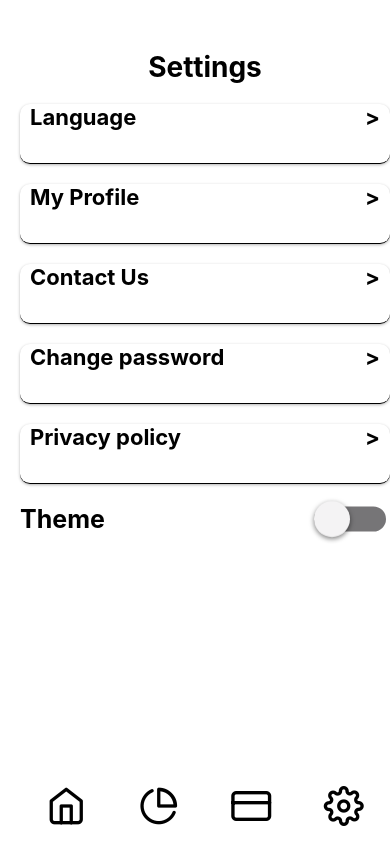
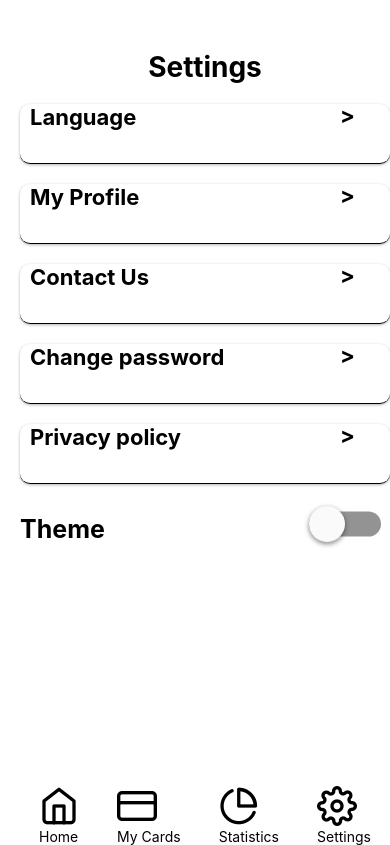
Before and after one commit to Josephus67/rn-assignment5-11038230, a React Native app: screen / in a window 390 px wide. Built offline with nearby package versions, Linux system fonts and the light colour scheme.

Commit message:
back to basics, no more themes

```diff
--- a/App.js
+++ b/App.js
@@ -1,30 +1,14 @@
+
 /*
 import React, { useState } from 'react';
 import { StatusBar } from 'expo-status-bar';
-import { StyleSheet, Text, View, SafeAreaView } from 'react-native';
+import { StyleSheet, Text, View, SafeAreaView, useColorScheme } from 'react-native';
 import {Card, Switch} from 'react-native-paper'
 import Feather from 'react-native-vector-icons/Feather';
 
-const [isDarkMode, setIsDarkMode] = useState(false);
-
-  const lightTheme = {
-    background: '#fff',
-    text: '#000',
-    cardBackground: '#fff',
-    iconColor: '#000',
-  };
-
-  const darkTheme = {
-    background: '#000',
-    text: '#fff',
-    cardBackground: '#333',
-    iconColor: '#fff',
-  };
-
-  const theme = isDarkMode ? darkTheme : lightTheme;
-
 export default function App() {
   return (
+
 
     <SafeAreaView style={styles.container}>
 
@@ -57,6 +41,10 @@ export default function App() {
 <Text style={styles.first_text}>Privacy policy</Text>
 <Text style={styles.greater_than}>></Text>
 </Card>
+
+<Text style={styles.text}>Hello, this is a {isDarkMode ? 'dark' : 'light'} theme!</Text>
+      <Button title="Toggle Theme" onPress={toggleTheme} />
+
     </View>
     <View style={{height:30}}/>
     <View style={{flexDirection: 'row'}}>
@@ -124,67 +112,71 @@ marginLeft: 320,marginTop: -28, fontWeight: 'bold',fontSize:22
 
   },
 });
+
 */
 
-
-import React, { useState } from 'react';
+import React from 'react';
 import { StatusBar } from 'expo-status-bar';
-import { StyleSheet, Text, View, SafeAreaView, Switch } from 'react-native';
-import { Card } from 'react-native-paper';
+import { StyleSheet, Text, View, SafeAreaView } from 'react-native';
+import { Card, Switch } from 'react-native-paper';
 import Feather from 'react-native-vector-icons/Feather';
 
 export default function App() {
-  const [isDarkMode, setIsDarkMode] = useState(false);
-
-  const lightTheme = {
-    background: '#fff',
-    text: '#000',
-    cardBackground: '#fff',
-    iconColor: '#000',
-  };
-
-  const darkTheme = {
-    background: '#000',
-    text: '#fff',
-    //cardBackground: '#000',
-    iconColor: '#fff',
-  };
-
-  const theme = isDarkMode ? darkTheme : lightTheme;
-
   return (
-    <SafeAreaView style={[styles.container, { backgroundColor: theme.background }]}>
+    <SafeAreaView style={styles.container}>
       <View>
-        <Text style={[styles.title, { color: theme.text }]}>Settings</Text>
+        <Text style={{ fontSize: 28, fontWeight: 'bold', textAlign: 'center', marginTop: 50 }}>Settings</Text>
       </View>
-      <View style={styles.spacer} />
+      <View style={{ height: 20 }} />
       <View>
-        {["Language", "My Profile", "Contact Us", "Change password", "Privacy policy"].map((item, index) => (
-          <React.Fragment key={index}>
-            <Card style={[styles.card, { backgroundColor: theme.cardBackground }]}>
-              <Text style={[styles.first_text, { color: theme.text }]}>{item}</Text>
-              <Text style={[styles.greater_than, { color: theme.text }]}>></Text>
-            </Card>
-            <View style={styles.spacer} />
-          </React.Fragment>
-        ))}
+        <Card style={styles.card1}>
+          <Text style={styles.first_text}>Language </Text>
+          <Text style={styles.greater_than}>></Text>
+        </Card>
+        <View style={{ height: 20 }} />
+        <Card style={styles.card1}>
+          <Text style={styles.first_text}>My Profile</Text>
+          <Text style={styles.greater_than}>></Text>
+        </Card>
+        <View style={{ height: 20 }} />
+        <Card style={styles.card1}>
+          <Text style={styles.first_text}>Contact Us</Text>
+          <Text style={styles.greater_than}>></Text>
+        </Card>
+        <View style={{ height: 20 }} />
+        <Card style={styles.card1}>
+          <Text style={styles.first_text}>Change password</Text>
+          <Text style={styles.greater_than}>></Text>
+        </Card>
+        <View style={{ height: 20 }} />
+        <Card style={styles.card1}>
+          <Text style={styles.first_text}>Privacy policy</Text>
+          <Text style={styles.greater_than}>></Text>
+        </Card>
       </View>
-      <View style={styles.themeRow}>
-        <Text style={[styles.themeText, { color: theme.text }]}>Theme</Text>
-        <Switch
-          value={isDarkMode}
-          onValueChange={() => setIsDarkMode(!isDarkMode)}
-          thumbColor={isDarkMode ? '#f4f3f4' : '#f4f3f4'}
-          trackColor={{ false: '#767577', true: '#81b0ff' }}
-     style={{ transform: [{scale: 1.8}] }}
-        />
+      <View style={{ height: 30 }} />
+      <View style={{ flexDirection: 'row' }}>
+        <Text style={{ fontSize: 25, fontWeight: 'bold' }}>Theme</Text>
+        <Switch style={{ marginLeft: 220, transform: [{ scale: 1.8 }] }} />
       </View>
       <View style={styles.bottomBar}>
-        {["home", "pie-chart", "credit-card", "settings"].map((icon, index) => (
-          <Feather key={index} name={icon} size={40} color={theme.iconColor} />
-        ))}
+        <View>
+          <Feather name="home" size={40} color="black" />
+          <Text>Home</Text>
+        </View>
+        <View>
+          <Feather name="credit-card" size={40} color="black" />
+          <Text>My Cards</Text>
+        </View>
+        <View>
+          <Feather name="pie-chart" size={40} color="black" />
+          <Text>Statistics</Text>
+        </View>
+        <View>
+          <Feather name="settings" size={40} color="black" />
+          <Text>Settings</Text>
+        </View>
       </View>
-      <StatusBar style="auto" />
     </SafeAreaView>
   );
 }
@@ -192,46 +184,28 @@ export default function App() {
 const styles = StyleSheet.create({
   container: {
     flex: 1,
+    backgroundColor: '#fff',
     alignContent: 'space-evenly',
     marginLeft: 20,
-  },
-  title: {
-    fontSize: 28,
-    fontWeight: 'bold',
-    textAlign: 'center',
-    marginTop: 50,
-  },
-  spacer: {
-    height: 20,
-  },
-  card: {
-    height: 60,
-    width: '100%',
-    borderRadius: 10,
-    shadowColor: 'transparent',
-    borderBottomWidth: 0.2,
   },
   first_text: {
     fontSize: 22,
     fontWeight: 'bold',
     marginLeft: 10,
   },
+  card1: {
+    height: 60,
+    width: '100%',
+    borderRadius: 10,
+    backgroundColor: '#FFFFFF',
+    shadowColor: 'transparent',
+    borderBottomWidth: 0.2,
+  },
   greater_than: {
-    position: 'absolute',
-    right: 10,
+    marginLeft: 320,
+    marginTop: -28,
     fontWeight: 'bold',
     fontSize: 22,
-    alignSelf: 'center',
-  },
-  themeRow: {
-    flexDirection: 'row',
-    justifyContent: 'space-between',
-    alignItems: 'center',
-    marginRight: 20,
-  },
-  themeText: {
-    fontSize: 25,
-    fontWeight: 'bold',
   },
   bottomBar: {
     flexDirection: 'row',
```
